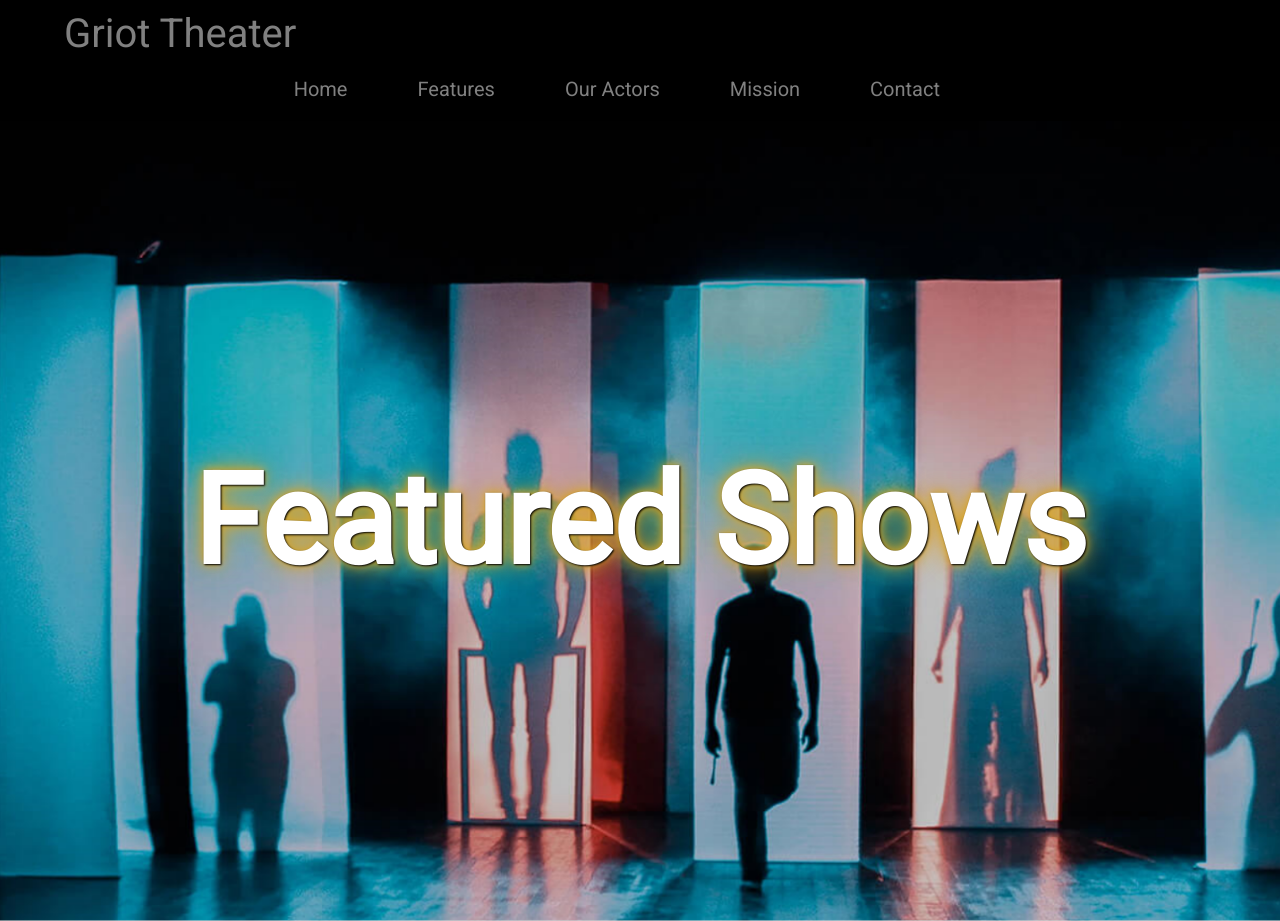
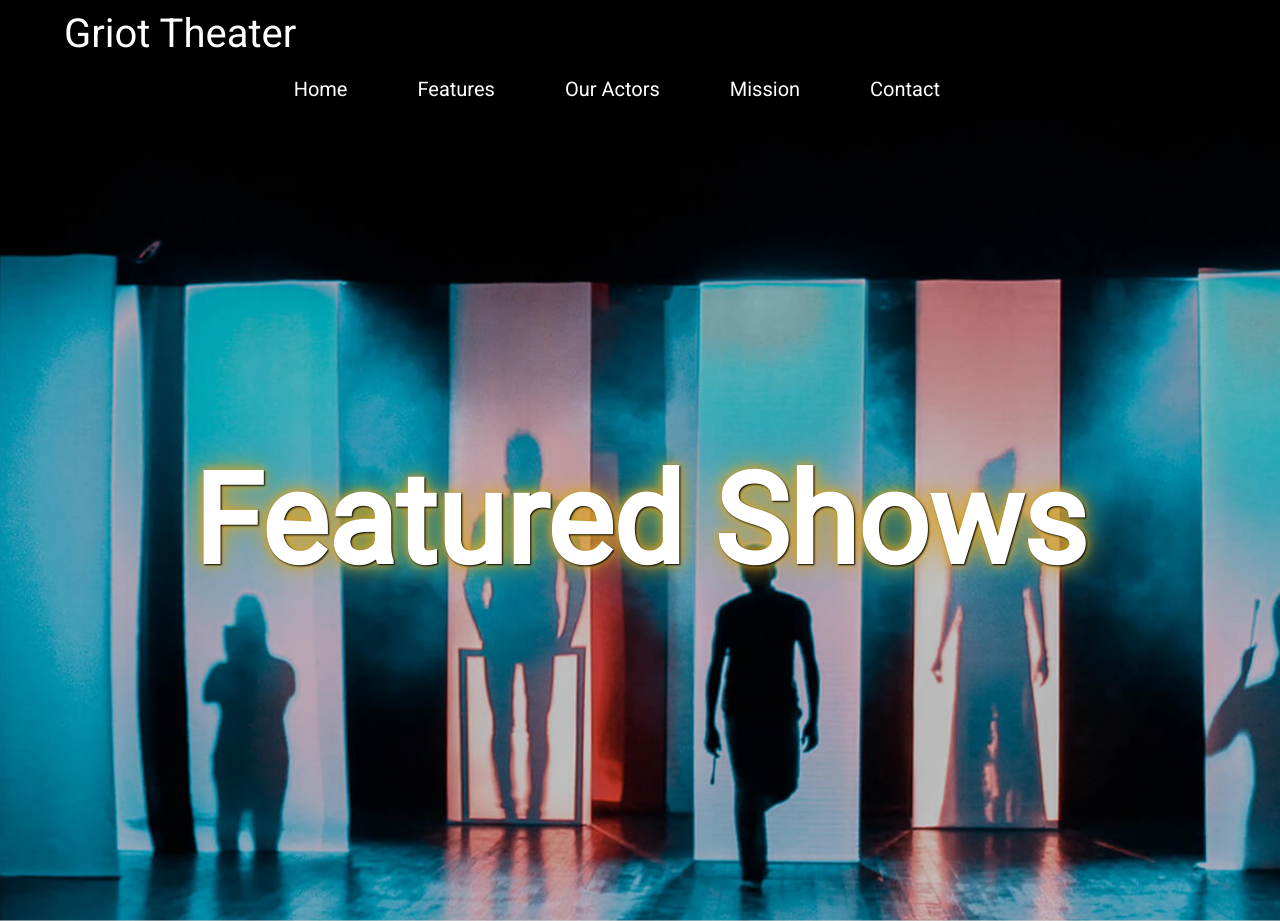
Before and after one commit to iiamdawiid/griot-theatre-website, a plain HTML site: page index.html in a window 1280 px wide. Shown: the top 921 px of the page. Drawn offline with Linux system fonts and the light colour scheme.

Commit message:
made text on header more visible

```diff
--- a/styles.css
+++ b/styles.css
@@ -1,6 +1,6 @@
 #header {
     background-color: black;
-    color: grey;
+    color: white;
     width: 100vw;
     overflow: hidden;
     margin-top: -8px;
@@ -22,7 +22,7 @@
     padding: 20px;
     padding-left: 50px;
     text-decoration: none;
-    color: grey;
+    color: white;
     font-family: 'Roboto', sans-serif;
 }
 
```
